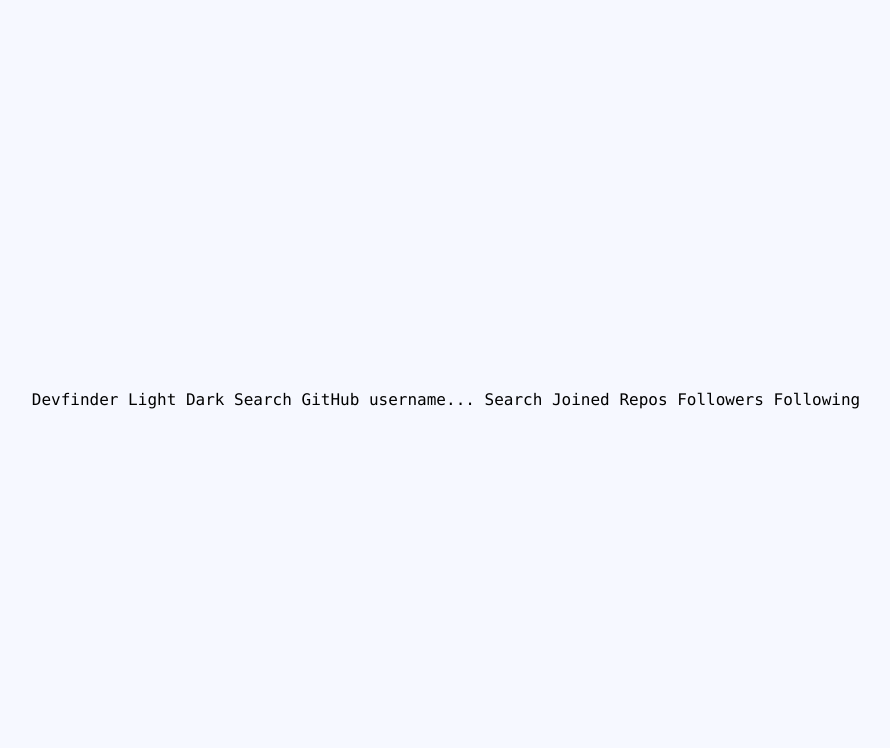
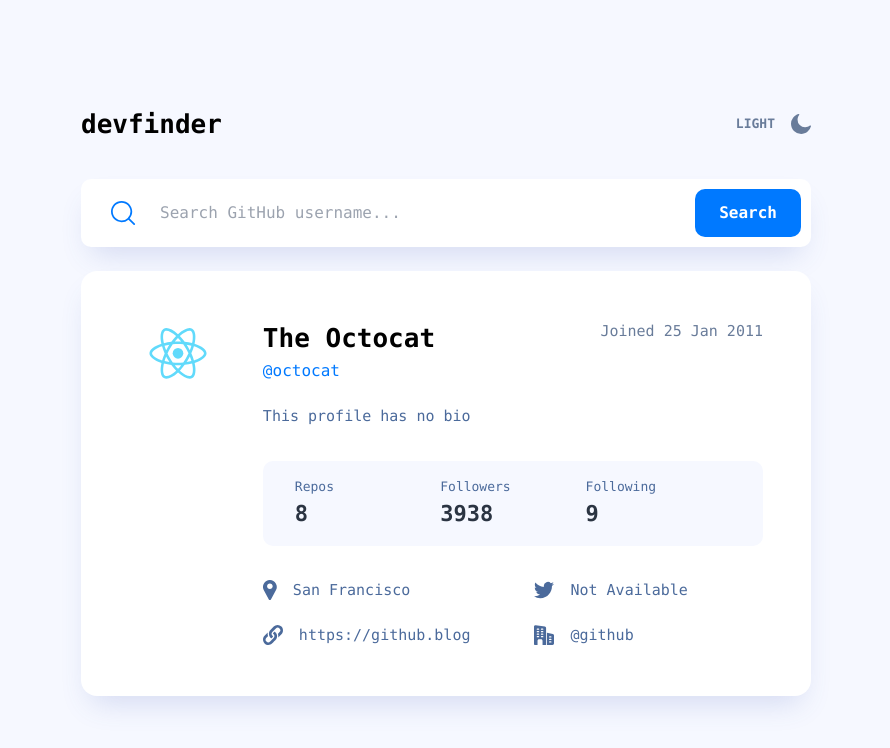
Before and after one commit to AntonyOtero/github-user-search-app, a React (Create React App) app: page / in a window 1280 px wide. Shown: the top 748 px of the page, without its empty margins (194-1084 px from the left). Built offline with nearby package versions, Linux system fonts and the light colour scheme.

Commit message:
Complete light desktop theme

```diff
--- a/src/App.tsx
+++ b/src/App.tsx
@@ -1,23 +1,86 @@
 import logo from './logo.svg';
+import iconMoon from './assets/icon-moon.svg';
+import iconSearch from './assets/icon-search.svg';
+import iconLocation from './assets/icon-location.svg';
+import iconWebsite from './assets/icon-website.svg';
+import iconTwitter from './assets/icon-twitter.svg';
+import iconCompany from './assets/icon-company.svg';
 import './App.css';
 
 function App() {
   return (
-    <div className="App">
-      Devfinder
+    <div className="w-[730px] text-base App">
+      <div className='flex justify-between items-center mb-9'>
+        <p className='text-2xl font-bold'>devfinder</p>
+        <div className='flex'>
+          <p className='mr-4 text-sm font-bold uppercase text-theme-cool-100'>Light</p>
+          <img src={iconMoon} alt="" />
+        </div>
+      </div>
 
-      Light
-      Dark
+      <form className='flex items-center mb-6 p-2.5 bg-white rounded-10 shadow-card' action="" method="get">
+        <div className='flex w-full'>
+          <img className='ml-5' src={iconSearch} alt="" />
+          <input className='ml-6 w-full text-lg bg-inherit' type="text" name="username" placeholder='Search GitHub username...' />
+        </div>
+        <button className='py-3 px-6 text-white text-lg font-bold rounded-10 bg-theme-primary' type="submit">Search</button>
+      </form>
 
-      Search GitHub username...
-      Search
-
-      Joined
-
-      Repos
-      Followers
-      Following
-
+      <div className='flex p-12 bg-white rounded-2xl shadow-card'>
+        <div className='w-[117px]'>
+          <img src={logo} alt="" />
+        </div>
+        <div className='pl-9 w-full text-left'>
+          <div className='flex justify-between mb-5'>
+            <div>
+              <h1 className='mb-0.5 text-2xl font-bold'>The Octocat</h1>
+              <a className='text-theme-primary text-lg' href="#">@octocat</a>
+            </div>
+            <div className='text-theme-cool-100'>
+              <p>Joined 25 Jan 2011</p>
+            </div>
+          </div>
+          <div className='text-theme-cool-200'>
+            <p>This profile has no bio</p>
+          </div>
+          <div className='flex py-4 px-8 my-8 rounded-10 bg-theme-offwhite'>
+            <div className='w-1/3'>
+              <p className='text-sm text-theme-cool-200'>Repos</p>
+              <p className='text-xl font-bold text-theme-cool-300'>8</p>
+            </div>
+            <div className='w-1/3'>
+              <p className='text-sm text-theme-cool-200'>Followers</p>
+              <p className='text-xl font-bold text-theme-cool-300'>3938</p>
+            </div>
+            <div className='w-1/3'>
+              <p className='text-sm text-theme-cool-200'>Following</p>
+              <p className='text-xl font-bold text-theme-cool-300'>9</p>
+            </div>
+          </div>
+          <div className='flex'>
+            <div className='mr-16'>
+              <div className='flex items-center mb-5'>
+                <img src={iconLocation} alt="" />
+                <p className='ml-4 text-theme-cool-200'>San Francisco</p>
+              </div>
+              <div className='flex items-center'>
+                <img src={iconWebsite} alt="" />
+                <p className='ml-4 text-theme-cool-200'>https://github.blog</p>
+              </div>
+            </div>
+            <div>
+              <div className='flex items-center mb-5'>
+                <img src={iconTwitter} alt="" />
+                <p className='ml-4 text-theme-cool-200'>Not Available</p>
+              </div>
+              <div className='flex items-center'>
+                <img src={iconCompany} alt="" />
+                <p className='ml-4 text-theme-cool-200'>@github</p>
+              </div>
+            </div>
+          </div>
+        </div>
+      </div>
     </div>
   );
 }
```
